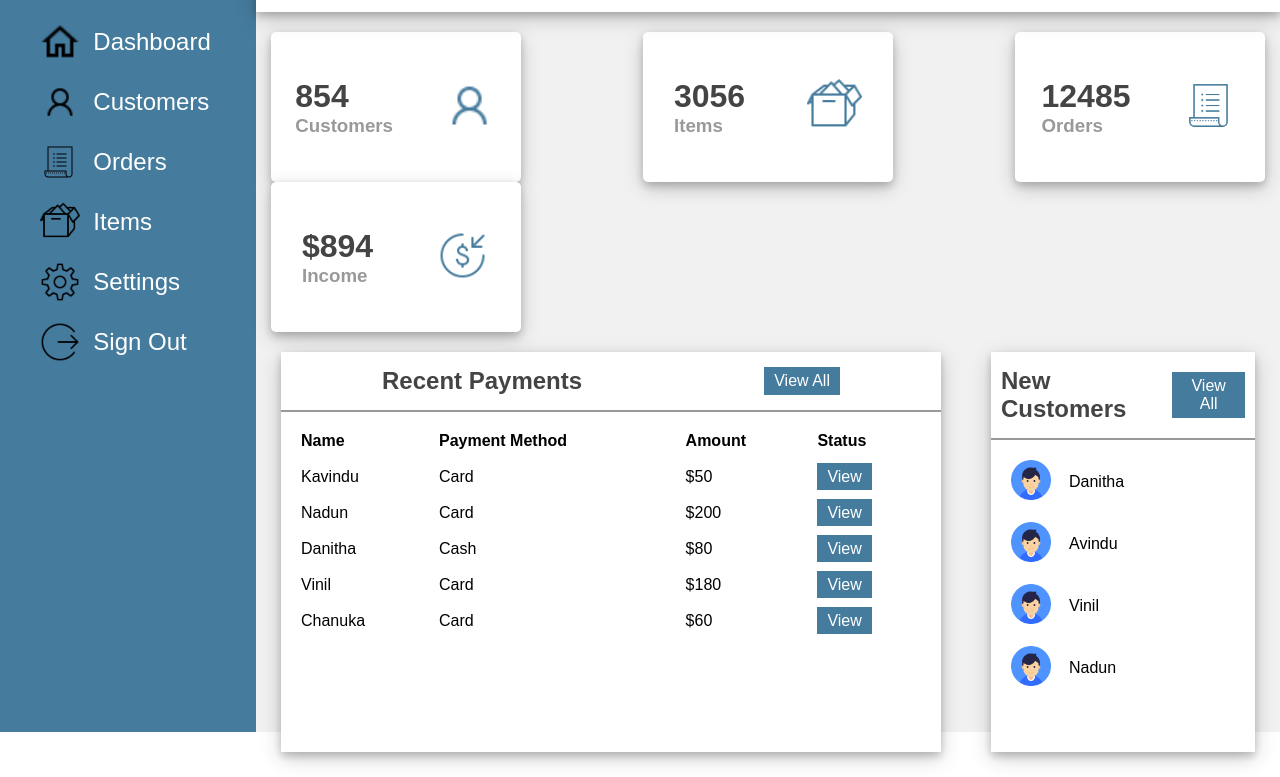
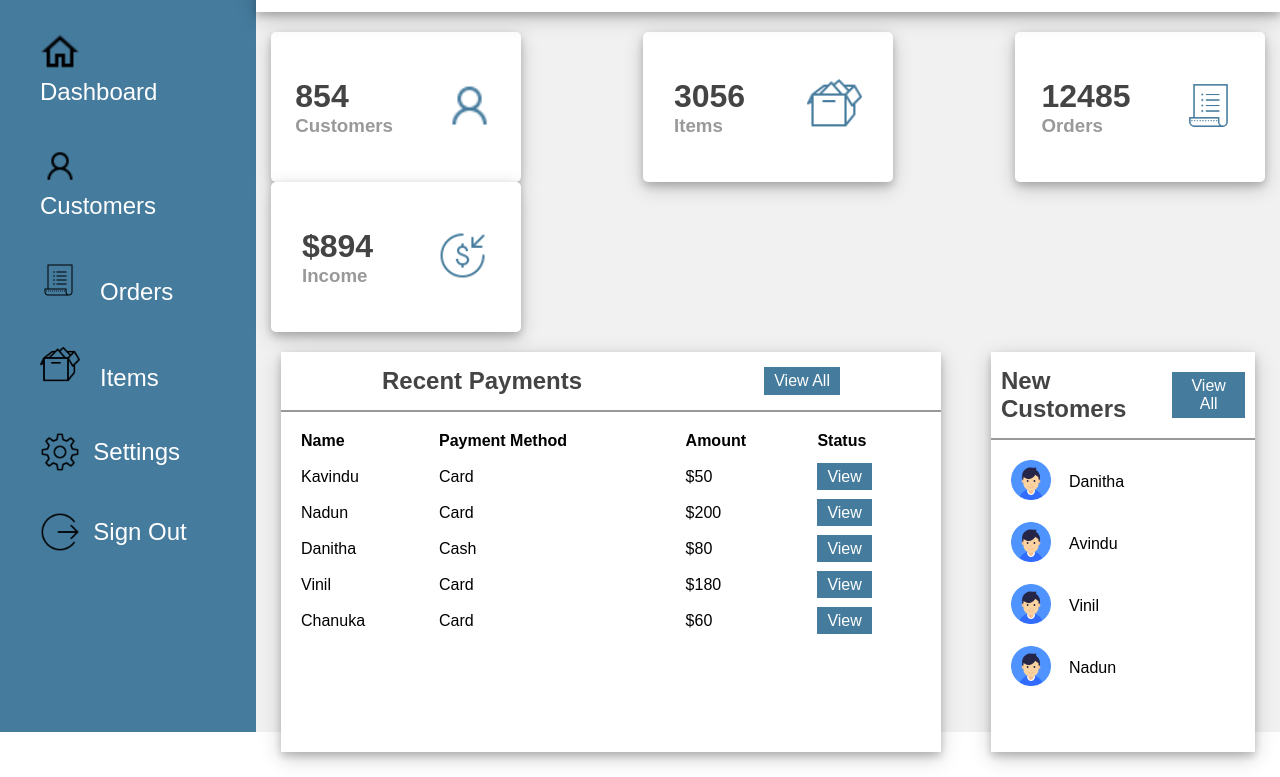
Before and after one commit to tharakaug/citro-pos-system, a plain HTML site: page index.html in a window 1280 px wide. Shown: the part 68-845 px from the top of the page. Drawn offline with Linux system fonts and the light colour scheme.

Commit message:
final work

```diff
--- a/css/customers.css
+++ b/css/customers.css
@@ -52,7 +52,7 @@ h3 {
   display: flex;
   font-size: 24px;
   color: white;
-  padding: 10px 40px;
+  padding: 20px 40px;
   align-items: center;
   text-decoration: none;
   border-radius: 15px;
@@ -66,9 +66,6 @@ h3 {
 }
 .side-menu li:hover {
   background-color: white;
-  /* img {
-      background-color: #457b9d;
-    } */
   color: black;
   a {
     color: black;
@@ -203,7 +200,7 @@ td {
     display: flex;
     font-size: 17px;
     color: white;
-    padding: 10px 40px;
+    padding: 20px 30px;
     align-items: center;
     text-decoration: none;
     border-radius: 15px;
@@ -304,7 +301,7 @@ td {
     display: flex;
     font-size: 15px;
     color: white;
-    padding: 10px 20px;
+    padding: 15px 20px;
     align-items: center;
     text-decoration: none;
     border-radius: 15px;
--- a/css/index.css
+++ b/css/index.css
@@ -67,7 +67,7 @@ td {
   display: flex;
   font-size: 24px;
   color: white;
-  padding: 10px 40px;
+  padding: 20px 40px;
   align-items: center;
   text-decoration: none;
   border-radius: 15px;
@@ -81,9 +81,6 @@ td {
 }
 .side-menu li:hover {
   background-color: white;
-  /* img {
-    background-color: #457b9d;
-  } */
    color: black;
   a {
     color: black;
@@ -235,7 +232,7 @@ td {
     display: flex;
     font-size: 17px;
     color: white;
-    padding: 10px 40px;
+    padding: 20px 30px;
     align-items: center;
     text-decoration: none;
     border-radius: 15px;
@@ -407,7 +404,7 @@ td {
     display: flex;
     font-size: 15px;
     color: white;
-    padding: 10px 20px;
+    padding: 15px 20px;
     align-items: center;
     text-decoration: none;
     border-radius: 15px;
--- a/css/items.css
+++ b/css/items.css
@@ -53,7 +53,7 @@
     display: flex;
     font-size: 24px;
     color: white;
-    padding: 10px 40px;
+    padding: 20px 40px;
     align-items: center;
     text-decoration: none;
     border-radius: 15px;
@@ -67,9 +67,6 @@
   }
   .side-menu li:hover {
     background-color: white;
-    /* img {
-      background-color: #457b9d;
-    } */
      color: black;
     a {
       color: black;
@@ -202,7 +199,7 @@
       display: flex;
       font-size: 17px;
       color: white;
-      padding: 10px 40px;
+      padding: 20px 30px;
       align-items: center;
       text-decoration: none;
       border-radius: 15px;
@@ -303,7 +300,7 @@
       display: flex;
       font-size: 15px;
       color: white;
-      padding: 10px 20px;
+      padding: 15px 20px;
       align-items: center;
       text-decoration: none;
       border-radius: 15px;
--- a/css/orders.css
+++ b/css/orders.css
@@ -53,7 +53,7 @@
     display: flex;
     font-size: 24px;
     color: white;
-    padding: 10px 40px;
+    padding: 20px 40px;
     align-items: center;
     text-decoration: none;
     border-radius: 15px;
@@ -67,9 +67,6 @@
   }
   .side-menu li:hover {
     background-color: white;
-    /* img {
-      background-color: #457b9d;
-    } */
      color: black;
     a {
       color: black;
@@ -202,7 +199,7 @@
       display: flex;
       font-size: 17px;
       color: white;
-      padding: 10px 40px;
+      padding: 20px 30px;
       align-items: center;
       text-decoration: none;
       border-radius: 15px;
@@ -303,7 +300,7 @@
       display: flex;
       font-size: 15px;
       color: white;
-      padding: 10px 20px;
+      padding: 15px 20px;
       align-items: center;
       text-decoration: none;
       border-radius: 15px;
@@ -732,7 +729,7 @@
     }
     th,
     td {
-      font-size: 9px;
+      font-size: 8.5px;
       text-align: left;
       padding: 8px;
     }
@@ -887,7 +884,7 @@
     }
     th,
     td {
-      font-size: 7.5px;
+      font-size: 7.2px;
       text-align: left;
       padding: 8px;
     }
--- a/index.html
+++ b/index.html
@@ -12,10 +12,10 @@
         <h1>Citro Essential</h1>
       </div>
       <ul>
-        <li><img src="\citro-pos-system\images\icons8-home-24.png" alt=""><a href="\citro-pos-system\index.html">&nbsp; Dashboard</a></li>
-        <li><img src="\citro-pos-system\images\icons8-customer-black.png" alt=""><a href="\citro-pos-system\pages\customers.html">&nbsp; Customers</a></li>
-        <li><img src="\citro-pos-system\images\icons8-order-black.png" alt=""><a href="\citro-pos-system\pages\orders.html">&nbsp; Orders</a></li>
-        <li><img src="\citro-pos-system\images\icons8-item-black.png" alt=""><a href="\citro-pos-system\pages\items.html">&nbsp; Items</a></li>
+        <li><a href="\citro-pos-system\index.html"> <img src="\citro-pos-system\images\icons8-home-24.png" alt=""> &nbsp; Dashboard</a></li>
+        <li><a href="\citro-pos-system\pages\customers.html"> <img src="\citro-pos-system\images\icons8-customer-black.png" alt="" > &nbsp; Customers</a></li>
+        <li><a href="\citro-pos-system\pages\orders.html"> <img src="\citro-pos-system\images\icons8-order-black.png" alt=""> &nbsp; Orders</a></li>
+        <li><a href="\citro-pos-system\pages\items.html"> <img src="\citro-pos-system\images\icons8-item-black.png" alt=""> &nbsp; Items</a></li>
         <li><img src="\citro-pos-system\images\icons8-setting-50.png" alt="">&nbsp; Settings</li>
         <li><img src="\citro-pos-system\images\icons8-sign-out-50.png" alt="">&nbsp; Sign Out</li>
       </ul>
```
Also changed, not shown: pages/customers.html (+4 -4 lines), pages/items.html (+4 -4 lines), pages/orders.html (+4 -4 lines).
